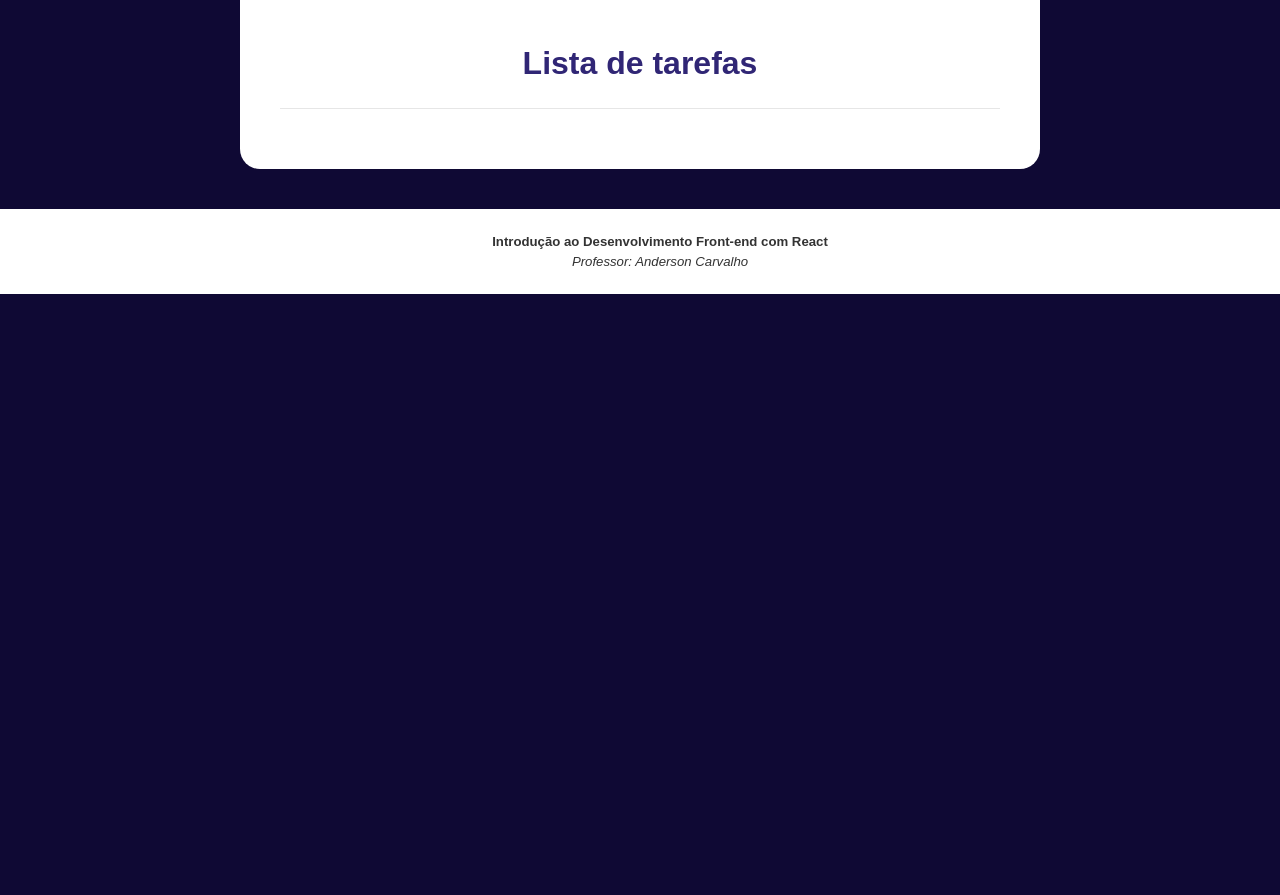
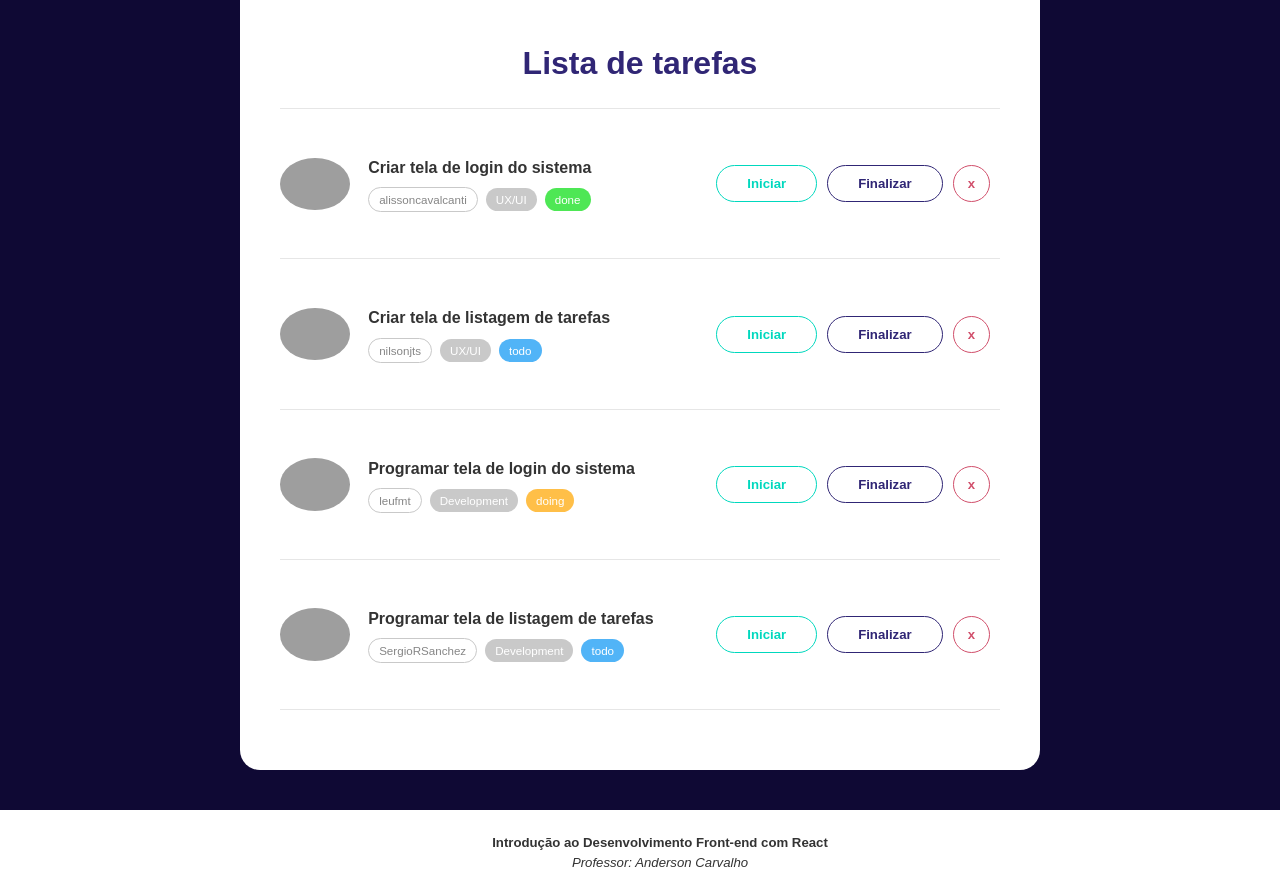
Before and after one commit to andersonstudioa/sesc-react-app, a React (Vite) app: page / in a window 1280 px wide. Shown: the part 569-1464 px from the top of the page. Before the commit the page ends 863 px from the top, so only its background shows below. Built offline with nearby package versions, Linux system fonts and the light colour scheme; grey boxes are pictures that could not be loaded.

Commit message:
Aula 4: Protótipo HTML finalizado / Popular campos <select>

```diff
--- a/src/App.jsx
+++ b/src/App.jsx
@@ -1,35 +1,66 @@
-import { useState } from 'react'
+import React, { useState } from 'react'
 import './App.css'
+import dataCategories from '../src/data/data-categories.json'
+import dataMembers from '../src/data/data-members.json'
+import dataTasks from '../src/data/data-tasks.json'
 
 function App() {
 
-  const [value, setValue] = useState(2);
+  const [categories] = useState(dataCategories);
+  const [members] = useState(dataMembers);
+  const [tasks, setTasks] = useState(dataTasks);
+  const [currentTask, setCurrentTask] = useState("");
 
+  const handleSubmit = (event) => {
+    event.preventDefault(); //Impede o navegador de recarregar a página
+
+    //Validação dos campos
+    if(!currentTask) {
+      alert("Todos os campos são obrigatórios!");
+      return;
+    } else {
+      alert(`Você digitou: ${currentTask}`);
+      return;
+    }
+  }
+  console.log(currentTask)
   return (
     <div>
       <section className='section-main'>
         <div className='container-card'>
           <h1>Cadastrar tarefa</h1>
           <hr />
-          <form>
-            <label for='title'>Título</label>
+          <form onSubmit={handleSubmit}>
+            <label htmlFor='title'>Título</label>
             <input
               type='text'
               name='title'
               id='title'
               placeholder='Digite o título'
+              value={currentTask}
+              onChange={(event) => setCurrentTask(event.target.value)}
             />
-            <label for='category'>Categoria</label>
+            <label htmlFor='category'>Categoria</label>
             <select name='category' id='category'>
               <option value="">Selecione uma categoria</option>
-              <option value="UX/UI">UX/UI</option>
-              <option value="Testes">Testes</option>
+              {categories && categories.map((category => {
+                return (
+                  <React.Fragment key={category.id}>
+                    <option value={category.title}>{category.title}</option>
+                  </React.Fragment>
+                )
+              }))}
             </select>
-            <label for='member'>Membros</label>
+            <label htmlFor='member'>Membros</label>
             <select name='member' id='member'>
               <option value="">Selecione um membro da equipe</option>
-              <option value="Anderson">Anderson</option>
-              <option value="José">José</option>
+              {members && members.map((member) => {
+                return (
+                  <React.Fragment key={member.id}>
+                    <option value={member.profile}>{member.name}</option>
+                  </React.Fragment>
+                )
+              })}
             </select>
             <button className='btn-register' type='submit'>
               Cadastrar
@@ -41,6 +72,30 @@
         <div className='container-card'>
           <h1>Lista de tarefas</h1>
           <hr />
+
+          {/* INÍCIO DA TASK */}
+          {tasks && tasks.map((task) => {
+            return(
+              <React.Fragment key={task.id}>
+                <div className='task'>
+                  <img src={`https://github.com/${task.member}.png`} className='task-img-member' />
+                  <div className='task-content'>
+                    <h2 className='task-title'>{task.title}</h2>
+                    <span className='task-member'>{task.member}</span>
+                    <span className='task-category'>{task.category}</span>
+                    <span className={`task-${task.status}`}>{task.status}</span>
+                  </div>
+                  <div className='task-actions'>
+                    <button className='btn-start'>Iniciar</button>
+                    <button className='btn-close'>Finalizar</button>
+                    <button className='btn-delete'>x</button>
+                  </div>
+                </div>
+                <hr />
+              </React.Fragment>
+            )
+          })}
+          {/* FIM DA TASK */}
         </div>
       </section>
       <footer className='footer-main'>
--- /dev/null
+++ b/src/data/data-categories.json
@@ -0,0 +1,18 @@
+[
+    {
+      "id": 1,
+      "title": "UX/UI"
+    },
+    {
+      "id": 2,
+      "title": "Development"
+    },
+    {
+      "id": 3,
+      "title": "DevOps"
+    },
+    {
+      "id": 4,
+      "title": "Tests"
+    }
+  ]
--- /dev/null
+++ b/src/data/data-members.json
@@ -0,0 +1,57 @@
+[
+    {
+      "id": 1,
+      "name": "Amanda Silva",
+      "profile": "amandaessilva"
+    },
+    {
+      "id": 2,
+      "name": "Paula Joyce dos Santos",
+      "profile": "paulajoyce"
+    },
+    {
+      "id": 3,
+      "name": "Leandro Lázaro Firmino de Carvalho",
+      "profile": "leufmt"
+    },
+    {
+      "id": 4,
+      "name": "Caio Felipe",
+      "profile": "caiofelipeba"
+    },
+    {
+      "id": 5,
+      "name": "Alisson Cavalcanti",
+      "profile": "alissoncavalcanti"
+    },
+    {
+      "id": 6,
+      "name": "Luciano Mendonca",
+      "profile": ""
+    },
+    {
+      "id": 7,
+      "name": "Sérgio Roberto Sanchez Filho",
+      "profile": "SergioRSanchez"
+    },
+    {
+      "id": 8,
+      "name": "Amanda Domingues",
+      "profile": "amandasanfd"
+    },
+    {
+      "id": 9,
+      "name": "Marcelo S Teles",
+      "profile": "binskk"
+    },
+    {
+      "id": 10,
+      "name": "Nilson José Teixeira de Souza",
+      "profile": "nilsonjts"
+    },
+    {
+      "id": 11,
+      "name": "Carolina Moreira Batatinha de Souza",
+      "profile": "CarolinaBatatinha"
+    }
+  ]
--- /dev/null
+++ b/src/data/data-tasks.json
@@ -0,0 +1,30 @@
+[
+    {
+      "id": 1,
+      "title": "Criar tela de login do sistema",
+      "category": "UX/UI",
+      "member": "alissoncavalcanti",
+      "status": "done"
+    },
+    {
+      "id": 2,
+      "title": "Criar tela de listagem de tarefas",
+      "category": "UX/UI",
+      "member": "nilsonjts",
+      "status": "todo"
+    },
+    {
+      "id": 3,
+      "title": "Programar tela de login do sistema",
+      "category": "Development",
+      "member": "leufmt",
+      "status": "doing"
+    },
+    {
+      "id": 4,
+      "title": "Programar tela de listagem de tarefas",
+      "category": "Development",
+      "member": "SergioRSanchez",
+      "status": "todo"
+    }
+  ]
```
